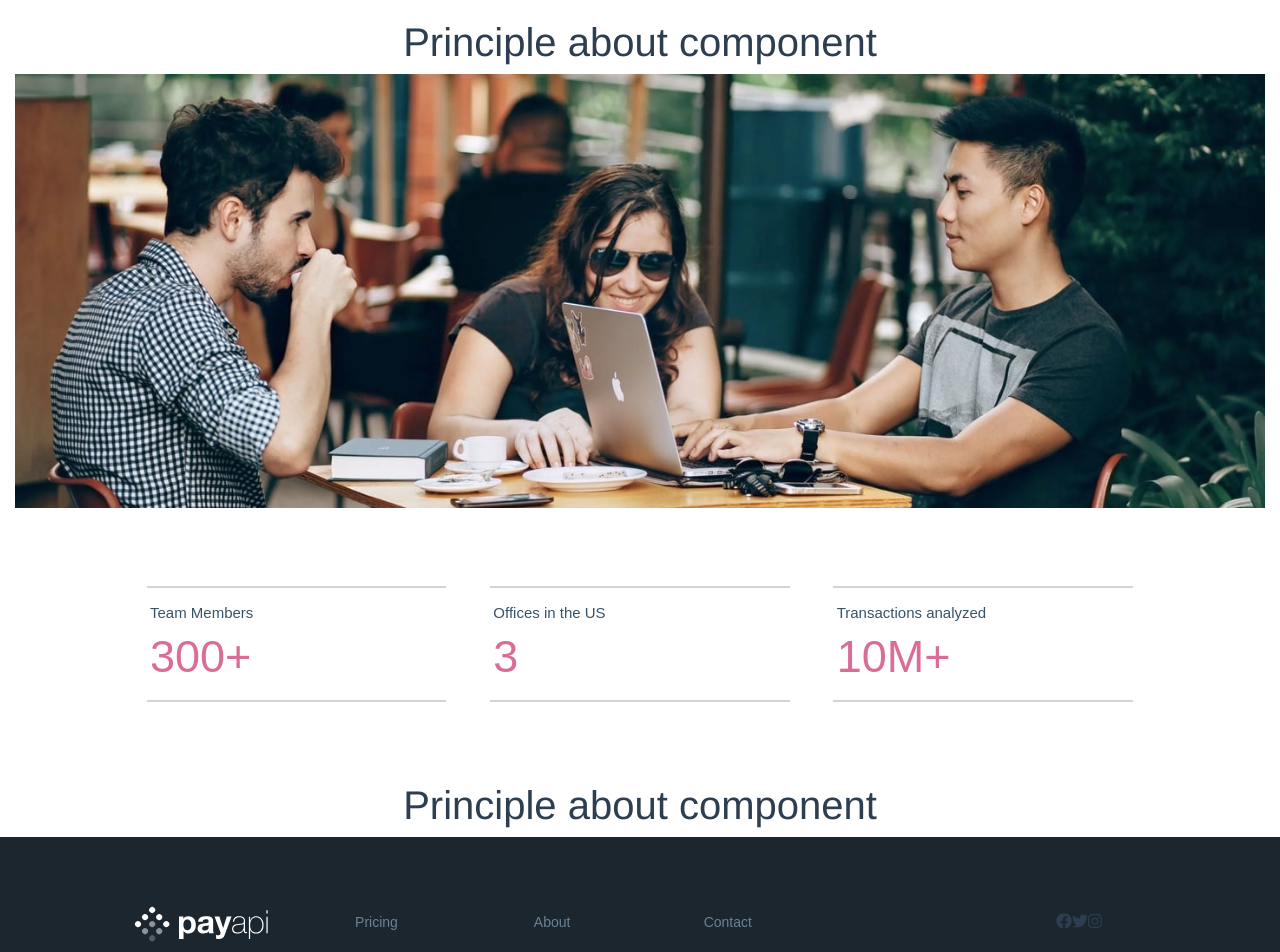
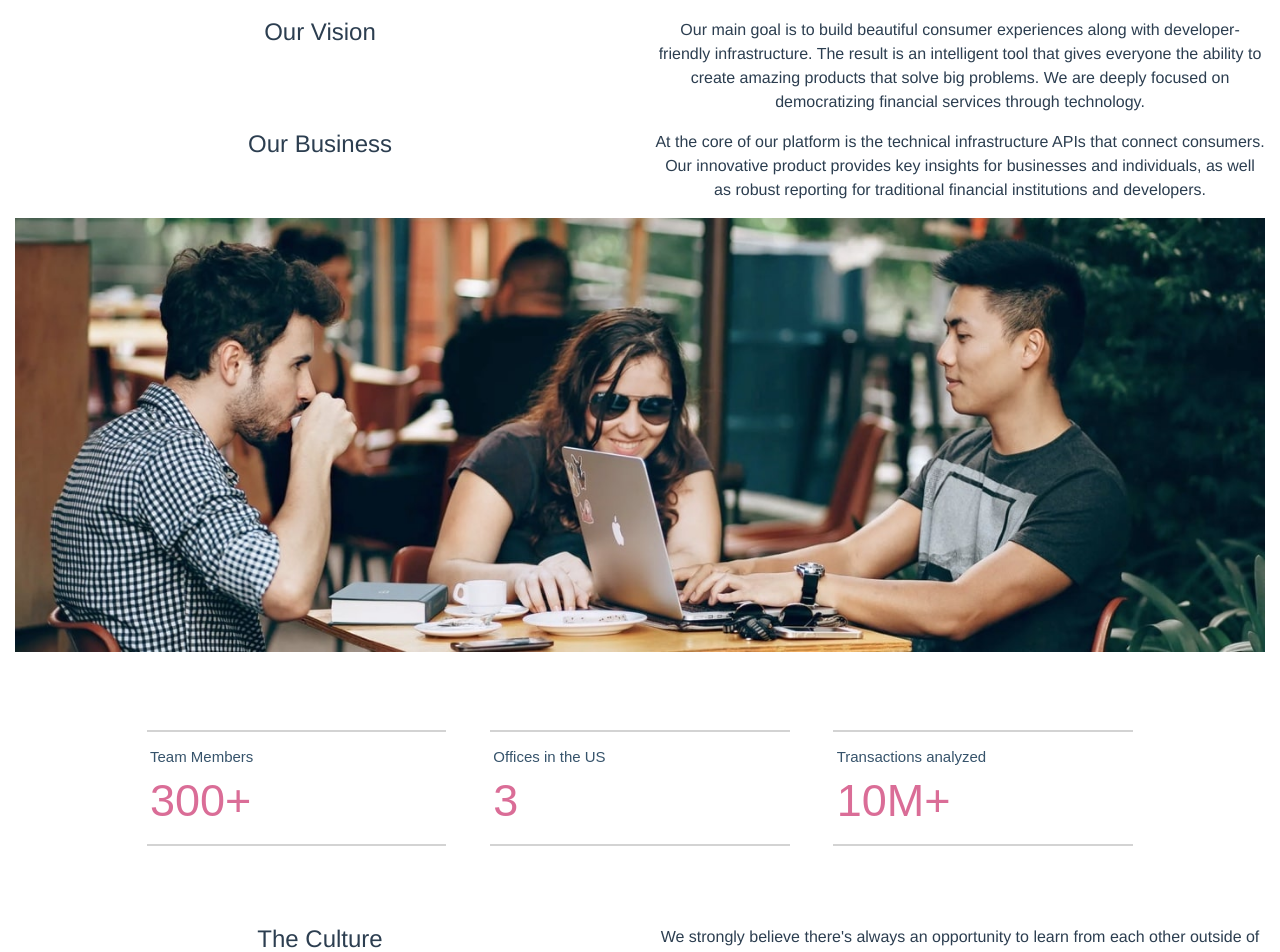
Before and after one commit to clf94-dev/payapi-vue, a Vue app: page /about in a window 1280 px wide. Shown: the part 460-1412 px from the top of the page. Built offline with nearby package versions, Linux system fonts and the light colour scheme.

Commit message:
added data and principle component (props)

```diff
--- a/src/components/PrincipleAbout.vue
+++ b/src/components/PrincipleAbout.vue
@@ -1,12 +1,21 @@
 <template>
-<div>
-    <h1>Principle about component </h1>
-</div>
+<b-container fluid class="principles-section">
+    <b-row v-for="data of info" v-bind:key="data.title">
+        <b-col xs="12" sm="12" md="6" lg="6" class="title-col">
+            <h4>{{data.title}}</h4>
+        </b-col>
+        <b-col xs="12" sm="12" md="6" lg="6" class="text-col">
+            <p>{{data.text}}</p>
+        </b-col>
+    </b-row>
+</b-container>
 </template>
 
 <script>
 export default {
-    name: 'PrincipleAbout'
+    name: 'PrincipleAbout',
+    props: ['info']
+
 }
 </script>
 
--- a/src/components/pages/About.vue
+++ b/src/components/pages/About.vue
@@ -1,9 +1,9 @@
 <template>
 <div>
     <TopAbout></TopAbout>
-    <PrincipleAbout></PrincipleAbout>
+    <PrincipleAbout :info="principles1"></PrincipleAbout>
     <StatisticsAbout></StatisticsAbout>
-    <PrincipleAbout></PrincipleAbout>
+    <PrincipleAbout :info="principles2"></PrincipleAbout>
 </div>
 </template>
 
@@ -18,6 +18,24 @@
         PrincipleAbout,
         StatisticsAbout,
         TopAbout
+    },
+    data() {
+        return {
+            principles1: [{
+                title: 'Our Vision',
+                text: 'Our main goal is to build beautiful consumer experiences along with developer-friendly infrastructure. The result is an intelligent tool that gives everyone the ability to create amazing products that solve big problems. We are deeply focused on democratizing financial services through technology.'
+            }, {
+                title: 'Our Business',
+                text: 'At the core of our platform is the technical infrastructure APIs that connect consumers. Our innovative product provides key insights for businesses and individuals, as well as robust reporting for traditional financial institutions and developers.'
+            }],
+            principles2: [{
+                title: 'The Culture',
+                text: "We strongly believe there's always an opportunity to learn from each other outside of day-to-day work, whether it's company-wide offsites, internal hackathons, or co-worker meetups. We always value cross-team collaboration and diversity of thought, no matter the job title."
+            }, {
+                title: "The People",
+                text: "We're all passionate about building a more efficient and inclusive financial infrastructure together. At PayAPI, we have diverse backgrounds and skills."
+            }],
+        }
     }
 }
 </script>
```
